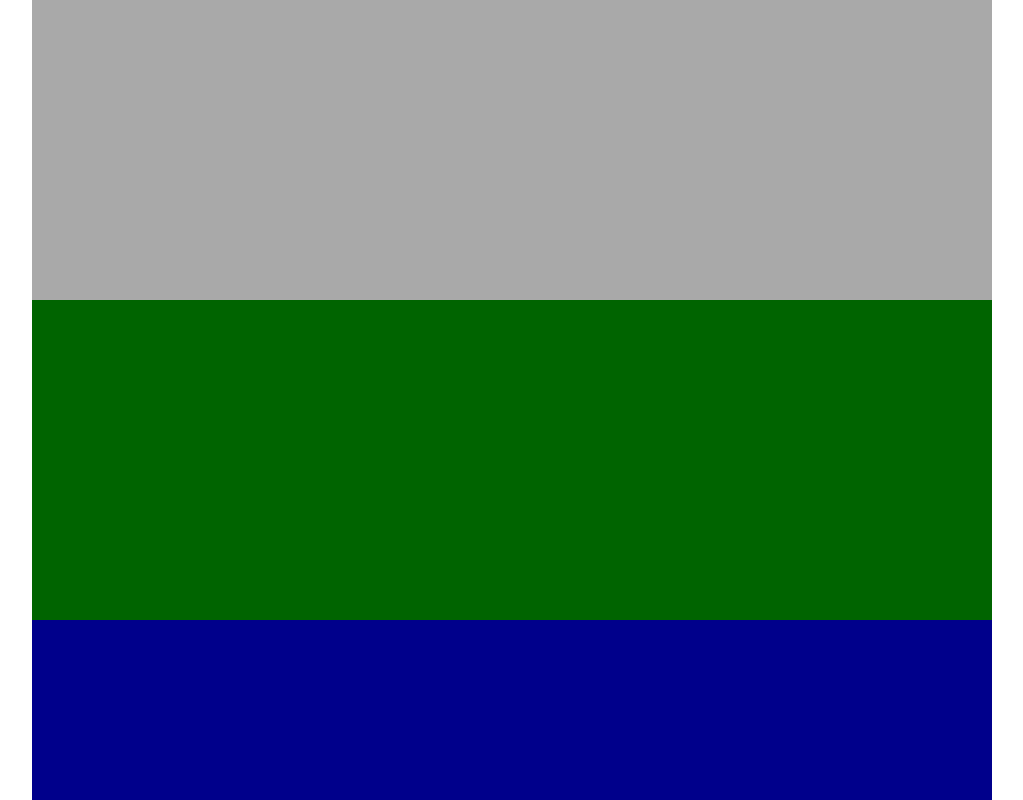
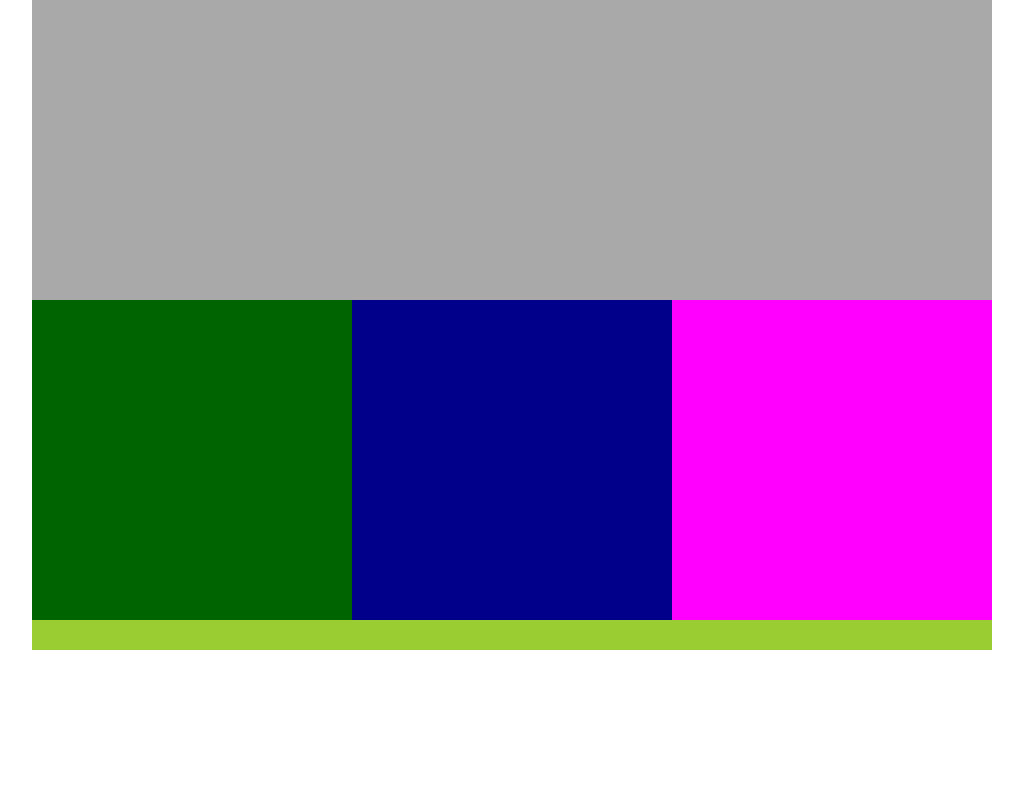
Before and after one commit to madelinekreiff/colors-starter, a plain HTML site: page index.html in a window 1280 px wide. Shown: the top 800 px of the page, without its empty margins (128-1151 px from the left). Drawn offline with Linux system fonts and the light colour scheme.

Commit message:
Changed column layout for different widths

```diff
--- a/css/main.css
+++ b/css/main.css
@@ -63,8 +63,14 @@ footer {
     background-color: grey;
   }
 
+  .col-3 {
+    width: 50%;
+  }
+
   #column-1 {
     background-color: green;
+    width: 100%;
+
   }
 
   #column-2 {
@@ -88,8 +94,13 @@ footer {
     background-color: darkgrey;
   }
 
+  .col-3 {
+    width: 33.33%;
+  }
+
   #column-1 {
     background-color: darkgreen;
+    width: 33.33%;
   }
 
   #column-2 {
@@ -102,5 +113,6 @@ footer {
 
   footer {
     background-color: yellowgreen;
+   }
 
 }
```
